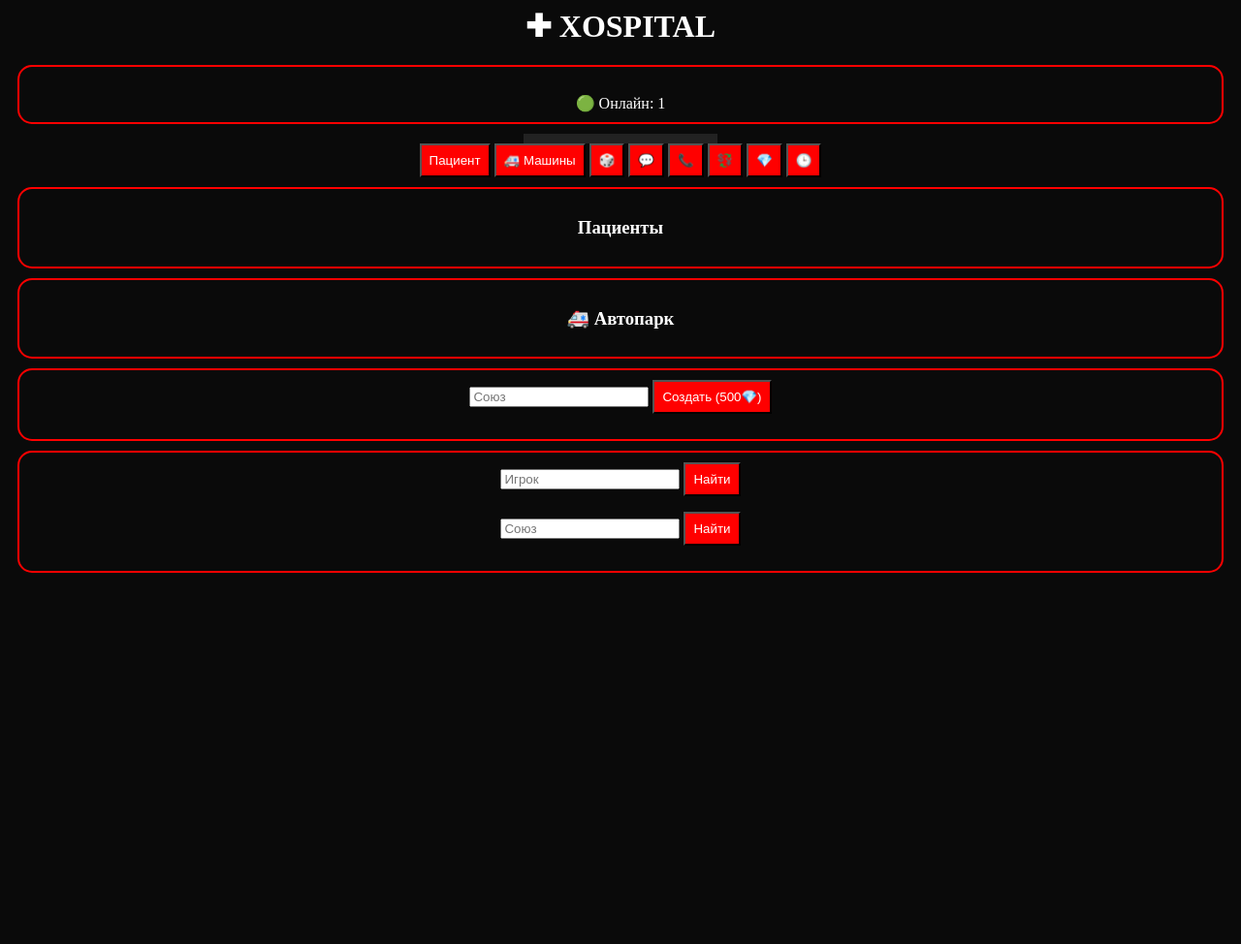
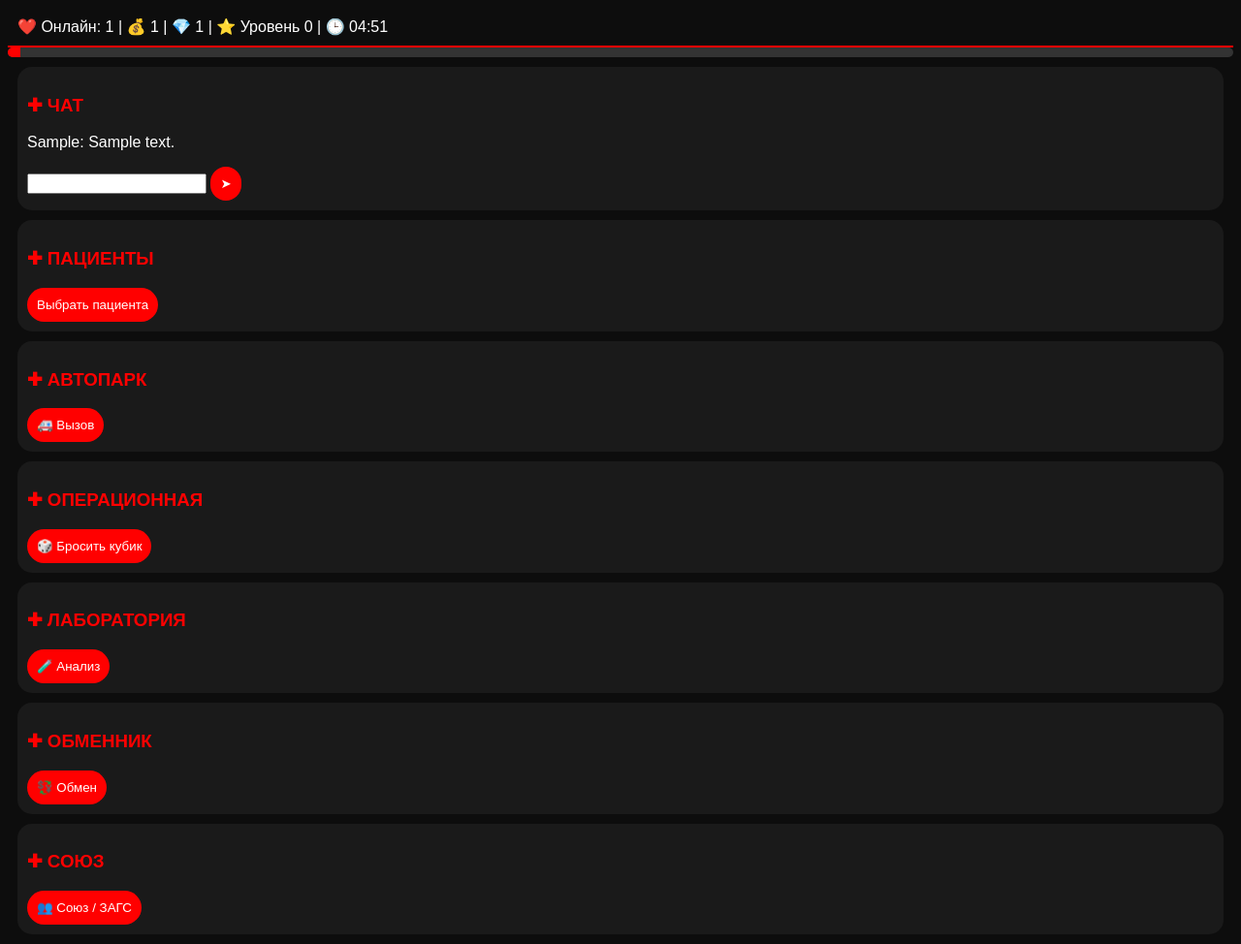
Before and after one commit to ivan0796223-byte/xospital-game, a Flask app: page / in a window 1280 px wide. Shown: the whole page at 97% size. Before the commit the page ends 591 px from the top, so only its background shows below. Run offline with Flask 3, Linux system fonts and the light colour scheme; the visitor is signed in with stand-in values (Sample User, id 1); tables that the repository leaves empty hold one stand-in row (values such as "Sample post").

Commit message:
Update game.html

```diff
--- a/templates/game.html
+++ b/templates/game.html
@@ -1,69 +1,113 @@
+<!DOCTYPE html>
+<html>
+<head>
 <style>
-body {background:#0a0a0a;color:white;text-align:center;}
-.card {border:2px solid red;border-radius:15px;padding:10px;margin:10px;}
-button {background:red;color:white;padding:8px;}
-.circle {border:2px solid red;border-radius:50%;padding:10px;margin:5px;display:inline-block;}
-.progress {width:200px;height:10px;background:#222;margin:auto;}
-.bar {height:10px;background:red;}
+body {
+    background:#0d0d0d;
+    color:white;
+    font-family:Arial;
+}
+
+.top {
+    padding:10px;
+    border-bottom:2px solid red;
+}
+
+.cross {
+    color:red;
+}
+
+.box {
+    background:#1a1a1a;
+    padding:10px;
+    margin:10px;
+    border-radius:15px;
+}
+
+.progress {
+    background:#333;
+    border-radius:10px;
+    overflow:hidden;
+}
+
+.progress div {
+    height:10px;
+    background:red;
+}
+
+button {
+    background:red;
+    color:white;
+    border:none;
+    padding:10px;
+    border-radius:50px;
+}
+
+.icon {
+    width:40px;
+    height:40px;
+    border-radius:50%;
+    background:red;
+    display:inline-block;
+}
+
 </style>
+</head>
 
-<h1>✚ XOSPITAL</h1>
+<body>
 
-<div class="card">
-{% if player %}
-💰 {{player.coins}} 💎 {{player.diamonds}} ⭐ {{player.xp}} LVL {{player.level}}
-{% endif %}
-<br>🟢 Онлайн: {{online}}
+<div class="top">
+    ❤️ Онлайн: {{online}} |
+    💰 {{user.coins}} |
+    💎 {{user.diamonds}} |
+    ⭐ Уровень {{level}} |
+    🕒 {{time.strftime("%H:%M")}}
 </div>
 
 <div class="progress">
-<div class="bar" style="width:{{player.xp if player else 0}}px"></div>
+    <div style="width:{{progress}}%"></div>
 </div>
 
-<a href="/add_patient"><button>Пациент</button></a>
-<a href="/add_car"><button>🚑 Машины</button></a>
-<a href="/operation"><button>🎲</button></a>
-<a href="/chat"><button>💬</button></a>
-<a href="/call_patient"><button>📞</button></a>
-
-<a href="/exchange"><button>💱</button></a>
-<a href="/buy_diamonds"><button>💎</button></a>
-<a href="/time_msk"><button>🕒</button></a>
-
-<div class="card">
-<h3>Пациенты</h3>
-{% for p in patients %}
-<div class="circle">
-{{p.name}}<br>{{p.status}}<br>
-<a href="/select_patient/{{p.id}}">
-<button>Выбрать</button>
-</a>
-</div>
-{% endfor %}
+<div class="box">
+    <h3 class="cross">✚ ЧАТ</h3>
+    {% for m in messages %}
+        <p>{{m.user}}: {{m.text}}</p>
+    {% endfor %}
+    <form method="POST" action="/send">
+        <input name="text">
+        <button>➤</button>
+    </form>
 </div>
 
-<div class="card">
-<h3>🚑 Автопарк</h3>
-{% for c in cars %}
-<div class="circle">{{c.name}}</div>
-{% endfor %}
+<div class="box">
+    <h3 class="cross">✚ ПАЦИЕНТЫ</h3>
+    <a href="/patients"><button>Выбрать пациента</button></a>
 </div>
 
-<div class="card">
-<form method="POST" action="/create_alliance">
-<input name="name" placeholder="Союз">
-<button>Создать (500💎)</button>
-</form>
+<div class="box">
+    <h3 class="cross">✚ АВТОПАРК</h3>
+    <a href="/garage"><button>🚑 Вызов</button></a>
 </div>
 
-<div class="card">
-<form action="/search_player">
-<input name="name" placeholder="Игрок">
-<button>Найти</button>
-</form>
+<div class="box">
+    <h3 class="cross">✚ ОПЕРАЦИОННАЯ</h3>
+    <a href="/operate"><button>🎲 Бросить кубик</button></a>
+</div>
 
-<form action="/search_alliance">
-<input name="name" placeholder="Союз">
-<button>Найти</button>
-</form>
+<div class="box">
+    <h3 class="cross">✚ ЛАБОРАТОРИЯ</h3>
+    <a href="/lab"><button>🧪 Анализ</button></a>
 </div>
+
+<div class="box">
+    <h3 class="cross">✚ ОБМЕННИК</h3>
+    <a href="/exchange"><button>💱 Обмен</button></a>
+</div>
+
+<div class="box">
+    <h3 class="cross">✚ СОЮЗ</h3>
+    <a href="/alliance"><button>👥 Союз / ЗАГС</button></a>
+</div>
+
+</body>
+</html>
```
